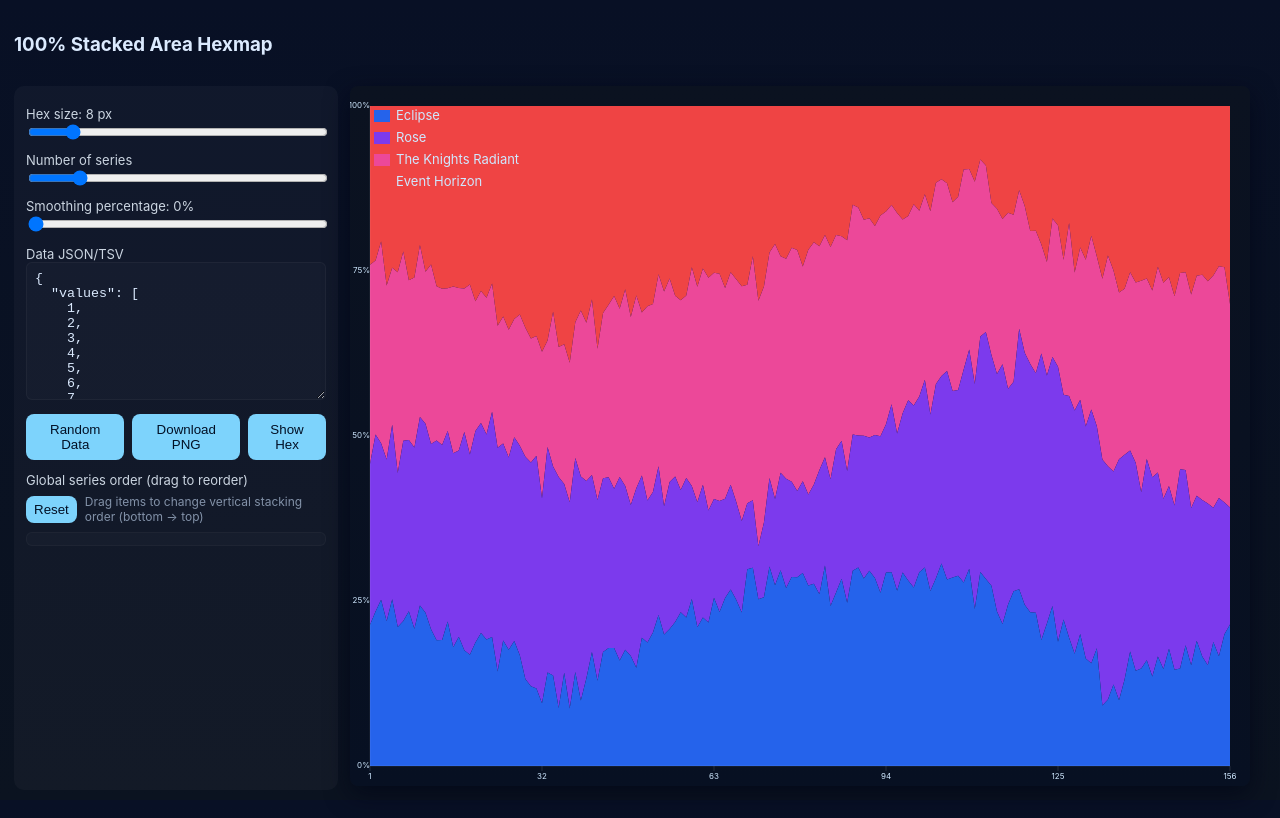
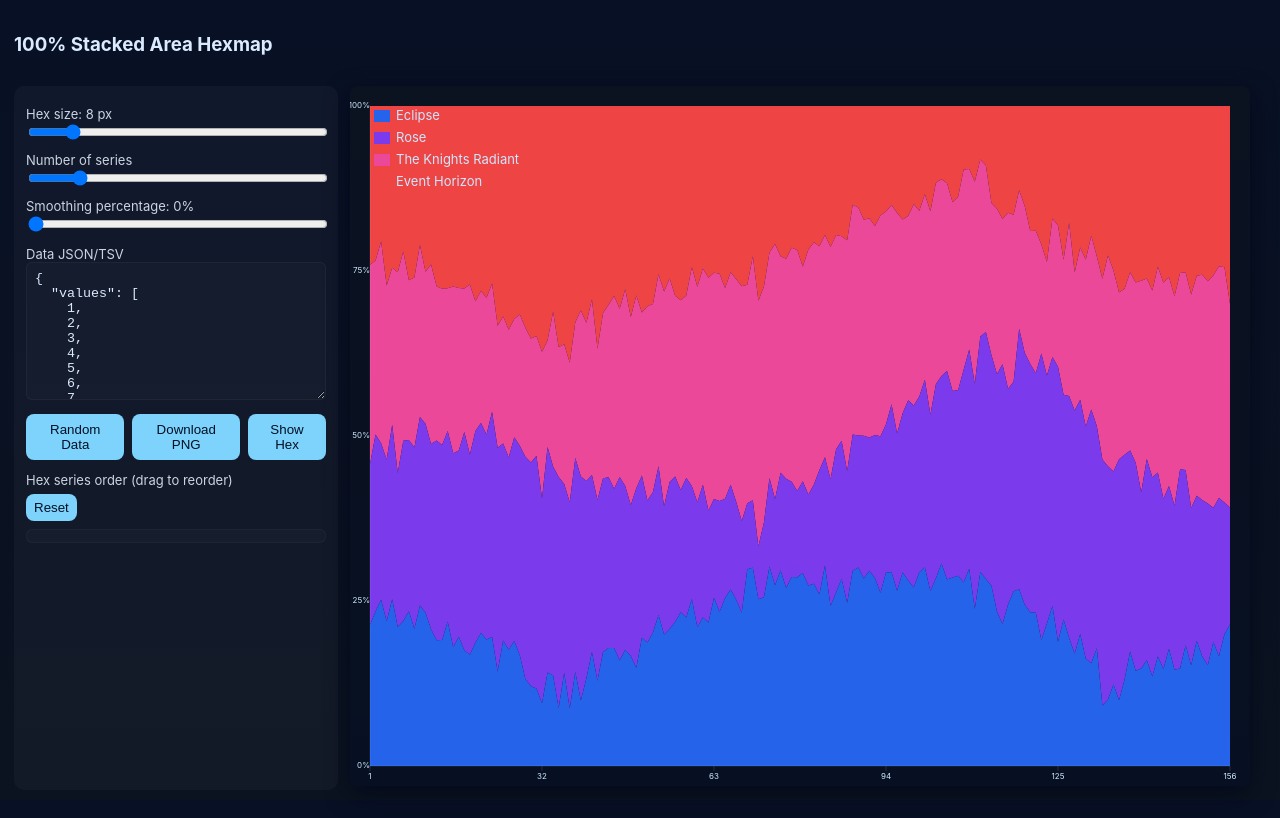
Before and after one commit to xdnw/hex, a website built with Vite: page index.html in a window 1280 px wide. Built offline with nearby package versions, Linux system fonts and the light colour scheme.

Commit message:
Update index.html

```diff
--- a/index.html
+++ b/index.html
@@ -103,10 +103,9 @@
       </div>
 
       <div id="globalOrderContainer" style="margin-top:12px">
-        <label class="small">Global series order (drag to reorder)</label>
+        <label class="small">Hex series order (drag to reorder)</label>
         <div style="display:flex;align-items:center;gap:8px;margin-top:6px">
           <button id="resetOrder" style="padding:6px 8px">Reset</button>
-          <span class="small" style="opacity:0.8">Drag items to change vertical stacking order (bottom → top)</span>
         </div>
         <div id="globalOrder"
           style="margin-top:8px;display:flex;flex-direction:column;gap:6px;max-height:240px;overflow:auto;padding:6px;background:rgba(255,255,255,0.02);border-radius:6px;border:1px solid rgba(255,255,255,0.03)">
```
